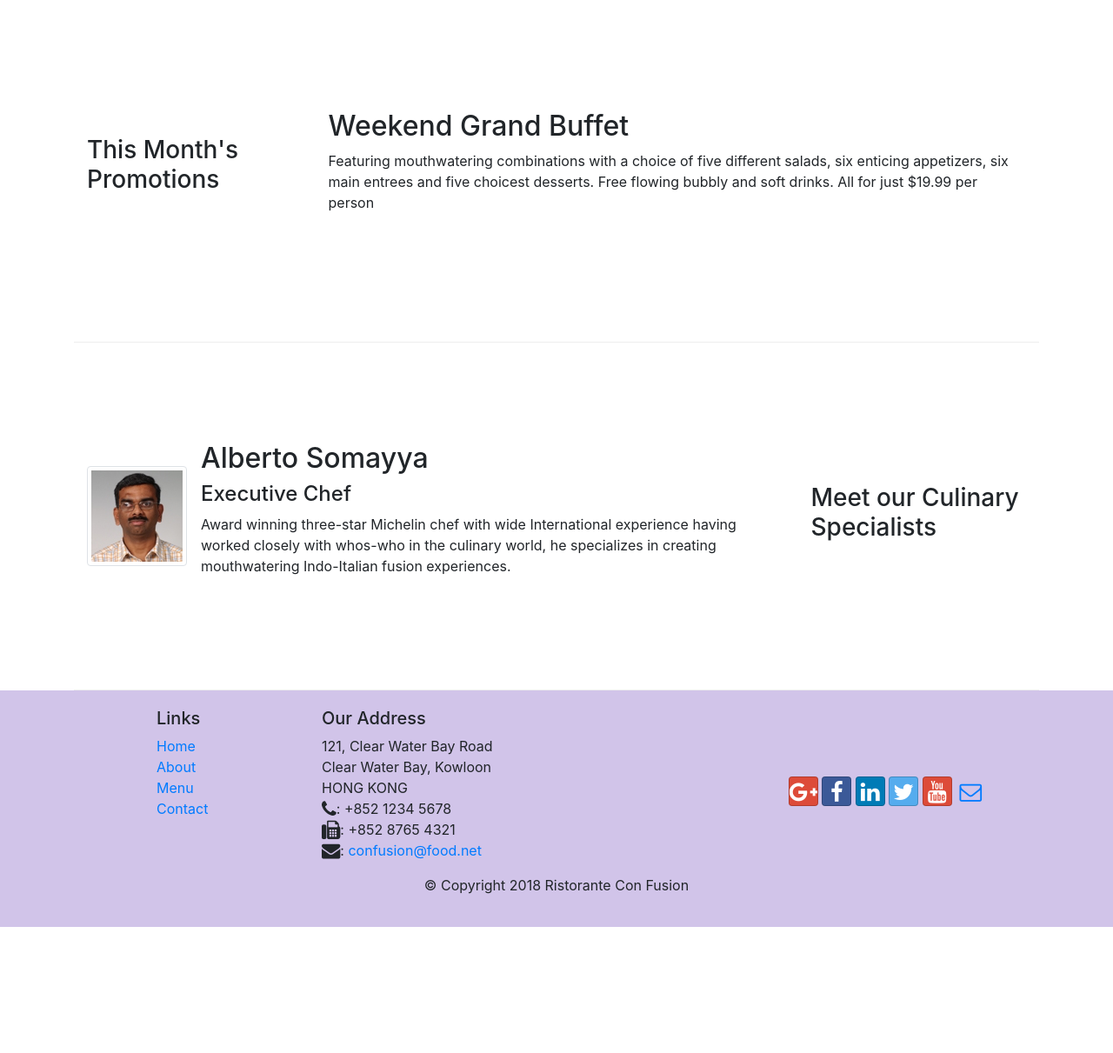
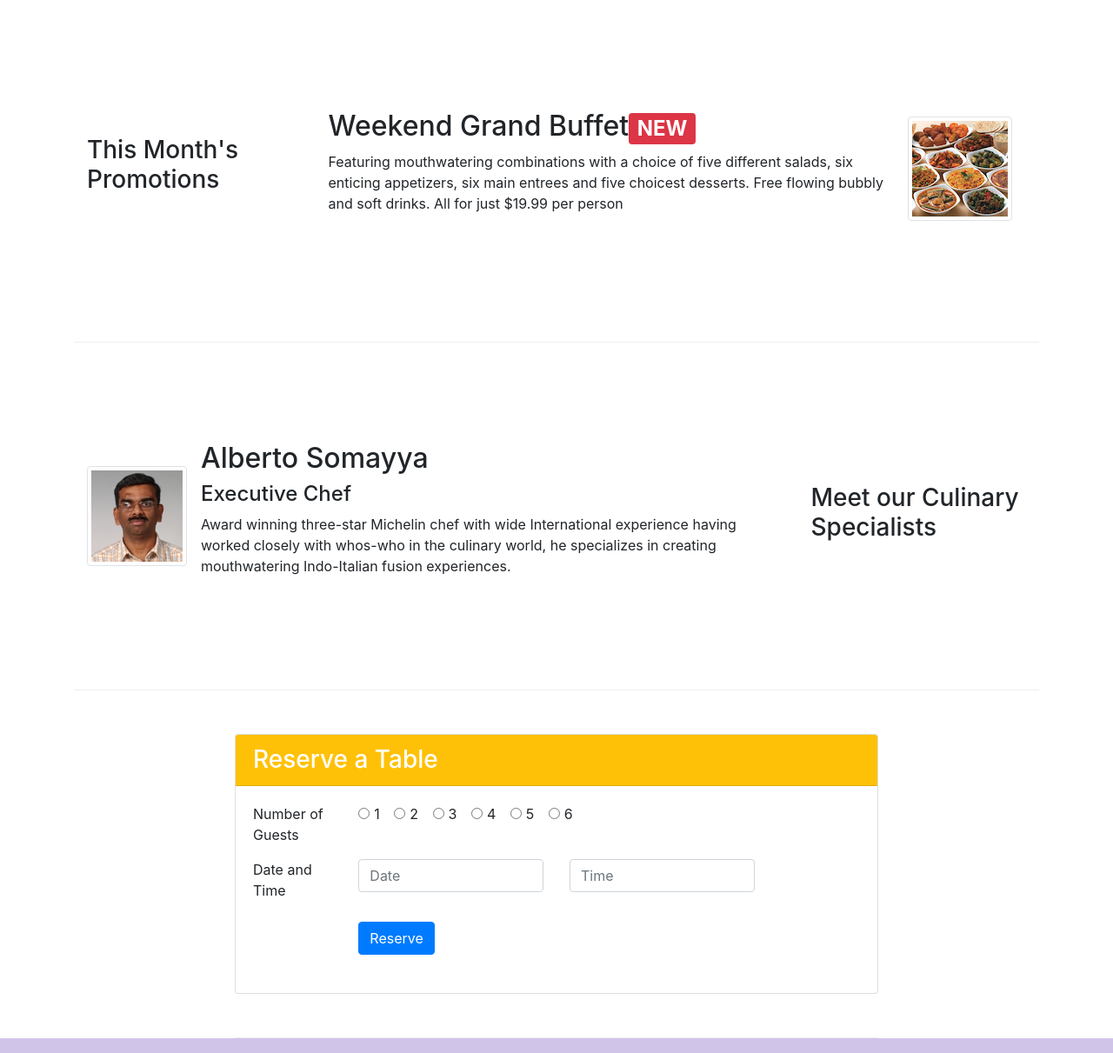
Before and after one commit to FarhanIsrakYen/Bootstrap, a website: page index.html in a window 1280 px wide. Shown: the part 740-1951 px from the top of the page at 87% size. Before the commit the page ends 1806 px from the top, so only its background shows below. Drawn offline with nearby package versions, Linux system fonts and the light colour scheme.

Commit message:
Bootstrap CSS components part done

```diff
--- a/index.html
+++ b/index.html
@@ -40,8 +40,11 @@
                     <h1>Ristorante con Fusion</h1>
                     <p>We take inspiration from the World's best cuisines, and create a unique fusion experience. Our lipsmacking creations will tickle your culinary senses!</p>
                 </div>
-                <div class="col-12 col-sm align-self-center">
+                <div class="col-12 col-sm-3 align-self-center">
                     <img src="img/logo.png" class="img-fluid">
+                </div>
+                <div class="col-12 col-sm-3 align-self-center">
+                    <a class="btn btn-warning btn-block" href="#Reserve" role="button">Reserve Table</a>
                 </div>
             </div>
         </div>
@@ -73,8 +76,19 @@
                 <h3>This Month's Promotions</h3>
             </div>
             <div class="col col-sm col-md">
-                <h2>Weekend Grand Buffet</h2>
-                <p>Featuring mouthwatering combinations with a choice of five different salads, six enticing appetizers, six main entrees and five choicest desserts. Free flowing bubbly and soft drinks. All for just $19.99 per person </p>
+                <div class="media">
+                    <div class="media-body">
+                        <h2 class="mt-0">Weekend Grand Buffet<span class="badge badge-danger">NEW</span></h2>
+                        <p class="d-none d-sm-block">Featuring mouthwatering combinations with a choice of five different salads,
+                            six enticing appetizers, six main entrees
+                            and five choicest desserts. Free flowing bubbly and soft drinks.
+                            All for just $19.99 per person </p>
+                    </div>
+                    <img class="d-flex mr-3 img-thumbnail align-self-center order-sm-last"
+                            src="img/buffet.png" alt="buffet">
+
+                </div>
+
             </div>
         </div>
 
@@ -98,6 +112,73 @@
                 </div>
             </div>
         </div>
+
+            <div class="row row-content col-12 col-sm-8">
+                <div class="card" id="Reserve">
+                    <h3 class="card-header bg-warning text-white">Reserve a Table</h3>
+                    <div class="card-body">
+                        <form >
+                                <div class="form-group row">
+                                    <div class="col-12 col-md-2">Number of Guests</div>
+                                    <div class="col-12 col-md-8">
+
+                                        <div class="form-check form-check-inline">
+                                            <input type="radio" class="form-check-input" id="materialInline1" name="inlineMaterialRadiosExample">
+                                            <label class="form-check-label" for="materialInline1">1</label>
+                                        </div>
+
+
+                                        <div class="form-check form-check-inline">
+                                            <input type="radio" class="form-check-input" id="materialInline2" name="inlineMaterialRadiosExample">
+                                            <label class="form-check-label" for="materialInline2">2</label>
+                                        </div>
+
+
+                                        <div class="form-check form-check-inline">
+                                            <input type="radio" class="form-check-input" id="materialInline3" name="inlineMaterialRadiosExample">
+                                            <label class="form-check-label" for="materialInline3">3</label>
+                                        </div>
+
+                                        <div class="form-check form-check-inline">
+                                            <input type="radio" class="form-check-input" id="materialInline1" name="inlineMaterialRadiosExample">
+                                            <label class="form-check-label" for="materialInline1">4</label>
+                                        </div>
+
+
+                                        <div class="form-check form-check-inline">
+                                            <input type="radio" class="form-check-input" id="materialInline2" name="inlineMaterialRadiosExample">
+                                            <label class="form-check-label" for="materialInline2">5</label>
+                                        </div>
+
+
+                                        <div class="form-check form-check-inline">
+                                            <input type="radio" class="form-check-input" id="materialInline3" name="inlineMaterialRadiosExample">
+                                            <label class="form-check-label" for="materialInline3">6</label>
+                                        </div>
+                                    </div>
+
+                                </div>
+                                <div class="form-group row">
+                                    <label for="telnum" class="col-12 col-md-2">Date and Time</label>
+                                    <div class="col-12 col-md-4">
+                                        <input type="tel" class="form-control" id="areacode" name="areacode" placeholder="Date">
+                                    </div>
+                                    <div class="col-12 col-md-4">
+                                        <input type="tel" class="form-control" id="telnum" name="telnum" placeholder="Time">
+                                    </div>
+                                </div>
+                                <div class="form-group row">
+                                    <div class="offset-md-2 col-2">
+                                        <button type="submit" class="btn btn-primary">Reserve</button>
+                                    </div>
+                                </div>
+
+                        </form>
+
+                    </div>
+                </div>
+            </div>
+
     </div>
 
     <footer class="footer">
```
